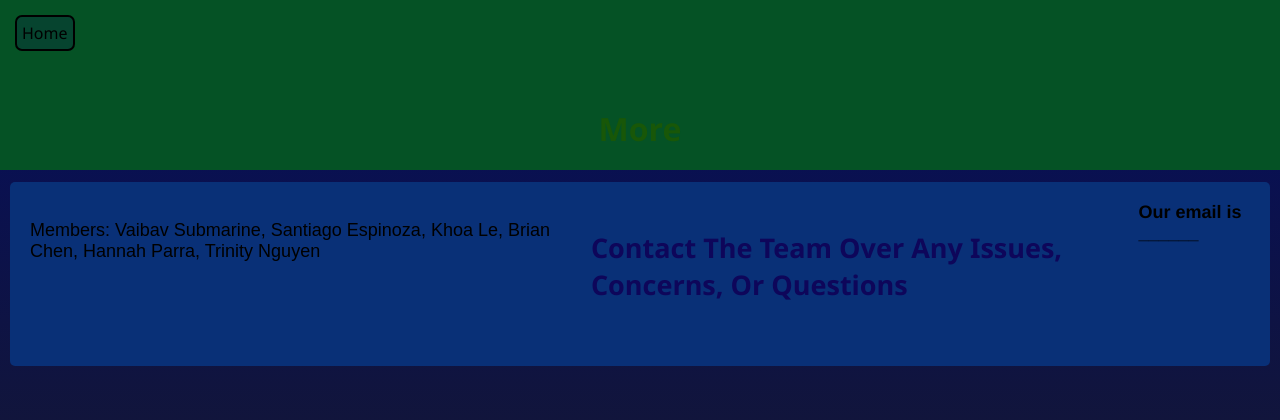
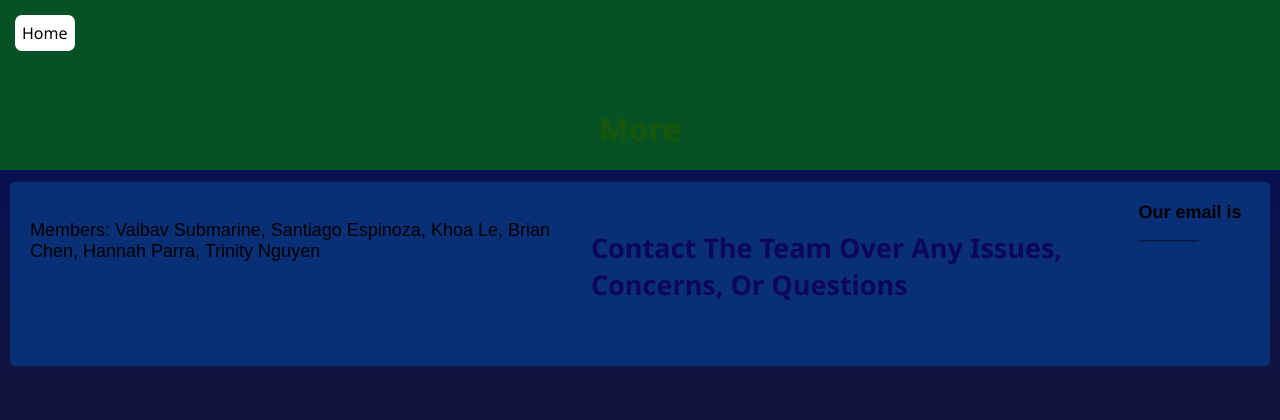
Before and after one commit to Santiago11234/VirtuGal, a PHP site: page /aboutUs.html in a window 1280 px wide. Shown: the top 420 px of the page. Run offline with PHP 8.4, Linux system fonts and the light colour scheme.

Commit message:
dont mind me

```diff
--- a/index.html
+++ b/index.html
@@ -13,7 +13,7 @@
             <h1><img src="VS.png" alt="VirtuGal logo">VirtuGal</h1>
         </header>
         <section class="box">
-            <p class="main">A place for people to display their artwork and see what others have created.    heloooooooo</p>
+            <p class="main">A place for people to display their artwork and see what others have created</p>
         </section>
     </body>
 </html>
--- a/style.css
+++ b/style.css
@@ -36,10 +36,10 @@ section.box:hover {
     border: 2px solid black;
 }
 .button{
-    background-color: rgb(6, 68, 47);
+    background-color: rgb(255, 255, 255);
     color: rgb(0, 0, 0);
     text-align: center;
-    border:2px solid rgb(0, 0, 0);
+    border:2px solid rgb(255, 255, 255);
     text-decoration: none;
     display:inline-block;
     margin: 5px 5px;
```
